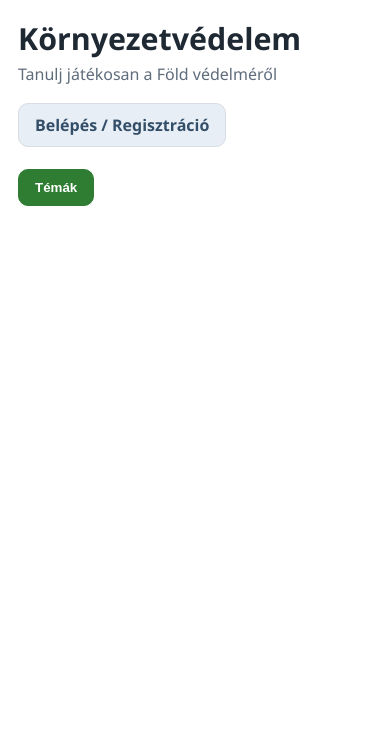
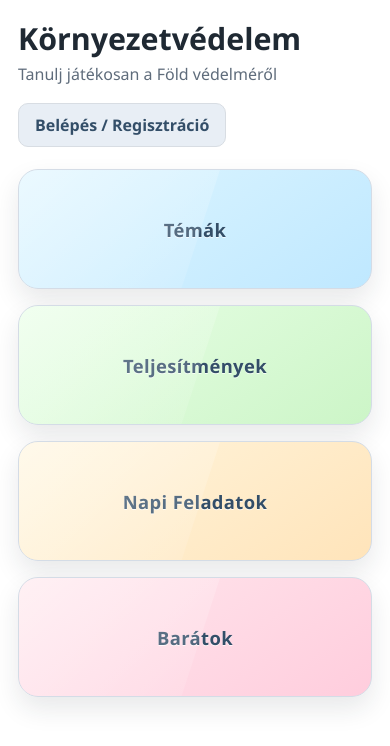
Before and after one commit to GalGer06/Vizsgaremek, a React (Vite) app in the folder frontend/: page / in a window 390 px wide. Shown: the top 746 px of the page. Built offline with nearby package versions, Linux system fonts and the light colour scheme.

Commit message:
Add home navigation pages and improve admin user management UI

```diff
--- a/frontend/src/App.css
+++ b/frontend/src/App.css
@@ -69,9 +69,73 @@
 	margin-bottom: 20px;
 }
 
-.topics-wrapper {
+.home-menu {
+	display: grid;
+	grid-template-columns: repeat(2, minmax(0, 1fr));
+	gap: 16px;
+	min-height: 52vh;
+}
+
+.home-menu-button {
 	position: relative;
-	max-width: 320px;
+	overflow: hidden;
+	border: 1px solid #d4dce6;
+	border-radius: 20px;
+	background: linear-gradient(145deg, #f4f8ff 0%, #e7f0fc 100%);
+	padding: 26px;
+	font-size: 1.3rem;
+	font-weight: 700;
+	color: var(--secondary-text);
+	justify-content: center;
+	min-height: 155px;
+	letter-spacing: 0.02em;
+	text-shadow: 0 1px 0 rgba(255, 255, 255, 0.75);
+	box-shadow: 0 12px 26px rgba(31, 41, 51, 0.1);
+	transition: transform 0.2s ease, box-shadow 0.2s ease, border-color 0.2s ease, filter 0.2s ease;
+}
+
+.home-menu-button::after {
+	content: '';
+	position: absolute;
+	inset: -45% auto auto -35%;
+	width: 85%;
+	height: 180%;
+	background: linear-gradient(120deg, rgba(255, 255, 255, 0.55), rgba(255, 255, 255, 0.05));
+	transform: rotate(18deg);
+	pointer-events: none;
+}
+
+.home-menu-button:nth-child(1) {
+	background: linear-gradient(145deg, #dff6ff 0%, #bfe8ff 100%);
+}
+
+.home-menu-button:nth-child(2) {
+	background: linear-gradient(145deg, #e9ffe7 0%, #ccf5c7 100%);
+}
+
+.home-menu-button:nth-child(3) {
+	background: linear-gradient(145deg, #fff6df 0%, #ffe4ba 100%);
+}
+
+.home-menu-button:nth-child(4) {
+	background: linear-gradient(145deg, #ffe8ee 0%, #ffcddd 100%);
+}
+
+.home-menu-button:hover {
+	transform: translateY(-3px) scale(1.01);
+	border-color: #9db4cc;
+	box-shadow: 0 18px 34px rgba(31, 41, 51, 0.15);
+	filter: saturate(1.08);
+}
+
+.home-menu-button:active {
+	transform: translateY(-1px) scale(1.005);
+}
+
+.topics-grid {
+	display: grid;
+	grid-template-columns: repeat(auto-fit, minmax(180px, 1fr));
+	gap: 10px;
 }
 
 .topics-panel {
@@ -90,8 +154,8 @@
 }
 
 .topics-item {
-	border: none;
-	background: transparent;
+	border: 1px solid var(--border);
+	background: #ffffff;
 	padding: 9px 10px;
 	border-radius: 8px;
 	cursor: pointer;
@@ -322,6 +386,11 @@
 	font-size: 1rem;
 }
 
+.admin-search {
+	width: 100%;
+	margin-bottom: 10px;
+}
+
 .admin-users ul {
 	list-style: none;
 	display: grid;
@@ -343,6 +412,17 @@
 		padding: 18px;
 	}
 
+	.home-menu {
+		grid-template-columns: 1fr;
+		min-height: auto;
+	}
+
+	.home-menu-button {
+		min-height: 120px;
+		font-size: 1.15rem;
+		padding: 20px;
+	}
+
 	.app-header {
 		flex-direction: column;
 	}
--- a/frontend/src/App.tsx
+++ b/frontend/src/App.tsx
@@ -249,6 +249,7 @@ function AdminPage({ user }: { user: AuthUser | null }) {
   const [loading, setLoading] = useState(true);
   const [error, setError] = useState('');
   const [updatingUserId, setUpdatingUserId] = useState<number | null>(null);
+  const [usernameSearch, setUsernameSearch] = useState('');
 
   useEffect(() => {
     const loadAdminData = async () => {
@@ -297,6 +298,10 @@ function AdminPage({ user }: { user: AuthUser | null }) {
 
   const adminCount = users.filter((item) => item.access).length;
   const isOriginalAdmin = user.username === 'Admin';
+  const searchValue = usernameSearch.trim().toLowerCase();
+  const filteredUsers = users.filter((listedUser) =>
+    listedUser.username.toLowerCase().includes(searchValue),
+  );
 
   const setAdminAccess = async (targetUserId: number, nextAccess: boolean) => {
     const token = localStorage.getItem(TOKEN_KEY);
@@ -364,9 +369,16 @@ function AdminPage({ user }: { user: AuthUser | null }) {
           </div>
 
           <div className="admin-users">
-            <h3>Legutóbbi felhasználók</h3>
+            <h3>Felhasználók</h3>
+            <input
+              className="admin-search"
+              onChange={(event) => setUsernameSearch(event.target.value)}
+              placeholder="Keresés felhasználónév alapján"
+              type="search"
+              value={usernameSearch}
+            />
             <ul>
-              {users.slice(0, 8).map((listedUser) => (
+              {filteredUsers.map((listedUser) => (
                 <li key={listedUser.id}>
                   <span>{listedUser.username}</span>
                   <span>{listedUser.email}</span>
@@ -397,6 +409,7 @@ function AdminPage({ user }: { user: AuthUser | null }) {
                 </li>
               ))}
             </ul>
+            {!filteredUsers.length && <p className="message">Nincs találat erre a felhasználónévre.</p>}
           </div>
         </>
       )}
@@ -405,25 +418,32 @@ function AdminPage({ user }: { user: AuthUser | null }) {
 }
 
 function HomePage() {
+  return (
+    <section className="home-menu">
+      <Link to="/topics" className="home-menu-button link-button">Témák</Link>
+      <Link to="/achievements" className="home-menu-button link-button">Teljesítmények</Link>
+      <Link to="/daily-tasks" className="home-menu-button link-button">Napi Feladatok</Link>
+      <Link to="/friends" className="home-menu-button link-button">Barátok</Link>
+    </section>
+  );
+}
+
+function TopicsPage() {
   const navigate = useNavigate();
-  const [topicsOpen, setTopicsOpen] = useState(false);
 
   return (
-    <section className="topics-wrapper">
-      <button className="button" type="button" onClick={() => setTopicsOpen((prev) => !prev)}>
-        Témák
-      </button>
+    <section>
+      <div className="section-header">
+        <h2>Témák</h2>
+        <Link to="/" className="button secondary link-button">Vissza</Link>
+      </div>
 
-      {topicsOpen && (
-        <div className="topics-panel">
+      <div className="topics-grid">
         {TOPICS.map((topic) => (
           <button
             key={topic.slug}
             className="topics-item"
-              onClick={() => {
-                setTopicsOpen(false);
-                navigate(`/topics/${topic.slug}`);
-              }}
+            onClick={() => navigate(`/topics/${topic.slug}`)}
             type="button"
           >
             <span>{topic.icon}</span>
@@ -431,7 +451,42 @@ function HomePage() {
           </button>
         ))}
       </div>
-      )}
+    </section>
+  );
+}
+
+function AchievementsPage() {
+  return (
+    <section>
+      <div className="section-header">
+        <h2>Teljesítmények</h2>
+        <Link to="/" className="button secondary link-button">Vissza</Link>
+      </div>
+      <p className="message">Itt fogod látni az elért teljesítményeidet.</p>
+    </section>
+  );
+}
+
+function DailyTasksPage() {
+  return (
+    <section>
+      <div className="section-header">
+        <h2>Napi Feladatok</h2>
+        <Link to="/" className="button secondary link-button">Vissza</Link>
+      </div>
+      <p className="message">Itt jelennek majd meg a napi feladataid.</p>
+    </section>
+  );
+}
+
+function FriendsPage() {
+  return (
+    <section>
+      <div className="section-header">
+        <h2>Barátok</h2>
+        <Link to="/" className="button secondary link-button">Vissza</Link>
+      </div>
+      <p className="message">Itt kezelheted a barátaid listáját.</p>
     </section>
   );
 }
@@ -672,7 +727,11 @@ function AppShell() {
       <AppHeader user={user} onLogout={handleLogout} />
       <Routes>
         <Route path="/" element={<HomePage />} />
+        <Route path="/topics" element={<TopicsPage />} />
         <Route path="/topics/:topicSlug" element={<TopicQuestionsPage />} />
+        <Route path="/achievements" element={<AchievementsPage />} />
+        <Route path="/daily-tasks" element={<DailyTasksPage />} />
+        <Route path="/friends" element={<FriendsPage />} />
         <Route path="/auth" element={<AuthPage onAuthSuccess={handleAuthSuccess} />} />
         <Route path="/admin" element={user?.access ? <AdminPage user={user} /> : <Navigate to="/auth" replace />} />
         <Route path="/profile" element={user ? <ProfilePage user={user} onUserUpdate={handleUserUpdate} /> : <Navigate to="/auth" replace />} />
```
Lines whose indentation alone changed are shown as unchanged.
